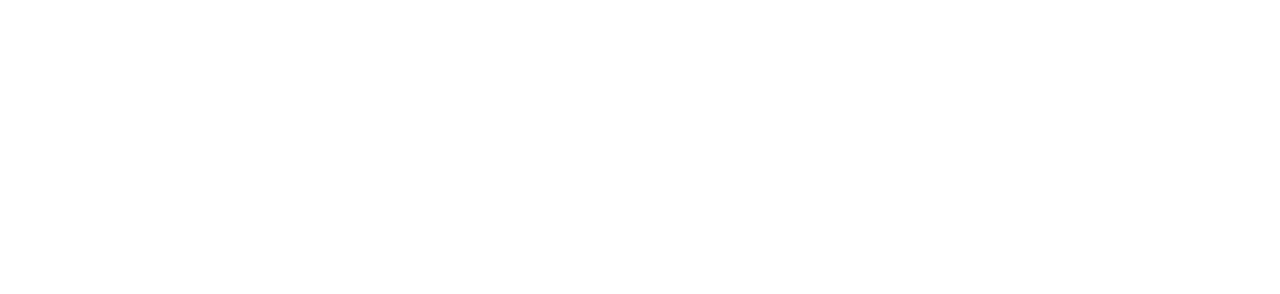
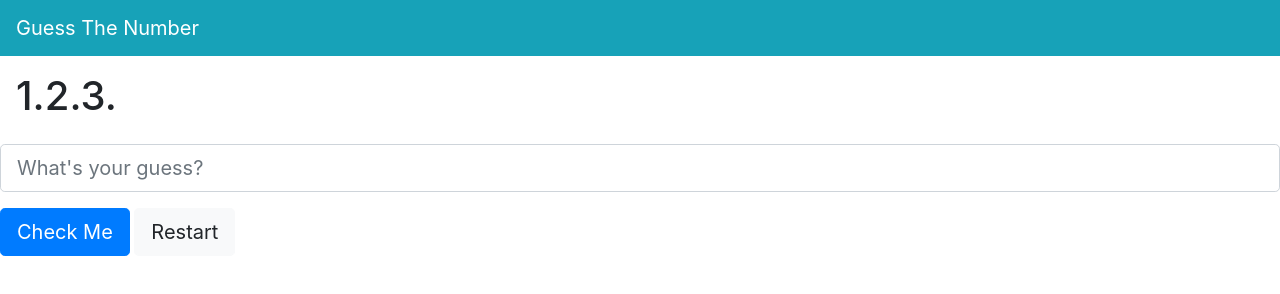
Before and after one commit to gopinathkaiser/Guess-the-number-game, a plain HTML site: page index.html in a window 1280 px wide. Drawn offline with nearby package versions, Linux system fonts and the light colour scheme.

Commit message:
Created html page

```diff
--- a/index.html
+++ b/index.html
@@ -4,9 +4,46 @@
     <meta charset="UTF-8">
     <meta http-equiv="X-UA-Compatible" content="IE=edge">
     <meta name="viewport" content="width=device-width, initial-scale=1.0">
-    <title>Document</title>
+    <title>Guess the number</title>
+    <link
+      rel="stylesheet"
+      href="https://stackpath.bootstrapcdn.com/bootstrap/4.3.1/css/bootstrap.min.css"
+      integrity="sha384-ggOyR0iXCbMQv3Xipma34MD+dH/1fQ784/j6cY/iJTQUOhcWr7x9JvoRxT2MZw1T"
+      crossorigin="anonymous"
+    />
+    <link rel="stylesheet" href="style.css" type="text/css">
+    <script src="script.js"></script>
 </head>
 <body>
+    <nav class="navbar navbar-dark bg-info">
+        <!-- Navbar-->
+        <a class="navbar-brand" href="#">Guess The Number</a>
+      </nav>
+      <main>
+        <h1 class="banner p-3">1.2.3.</h1>
+        <div class="form-group">
+          <input
+            id="number-guess"
+            class="form-control form-control-lg"
+            type="number"
+            placeholder="What's your guess?"
+          />
+        </div>
+        <div id="result">
+          <!-- result-->
+        </div>
+        <button type="button" id="number-submit" class="btn btn-lg btn-primary">
+          Check Me
+        </button>
+        <button type="button" id="restart-game" class="btn btn-lg btn-light">
+          Restart
+        </button>
+        <div id="history" class="list-group">
+          <!-- history-->
+        </div>
+      </main>
+
+
 
 </body>
 </html>
```
